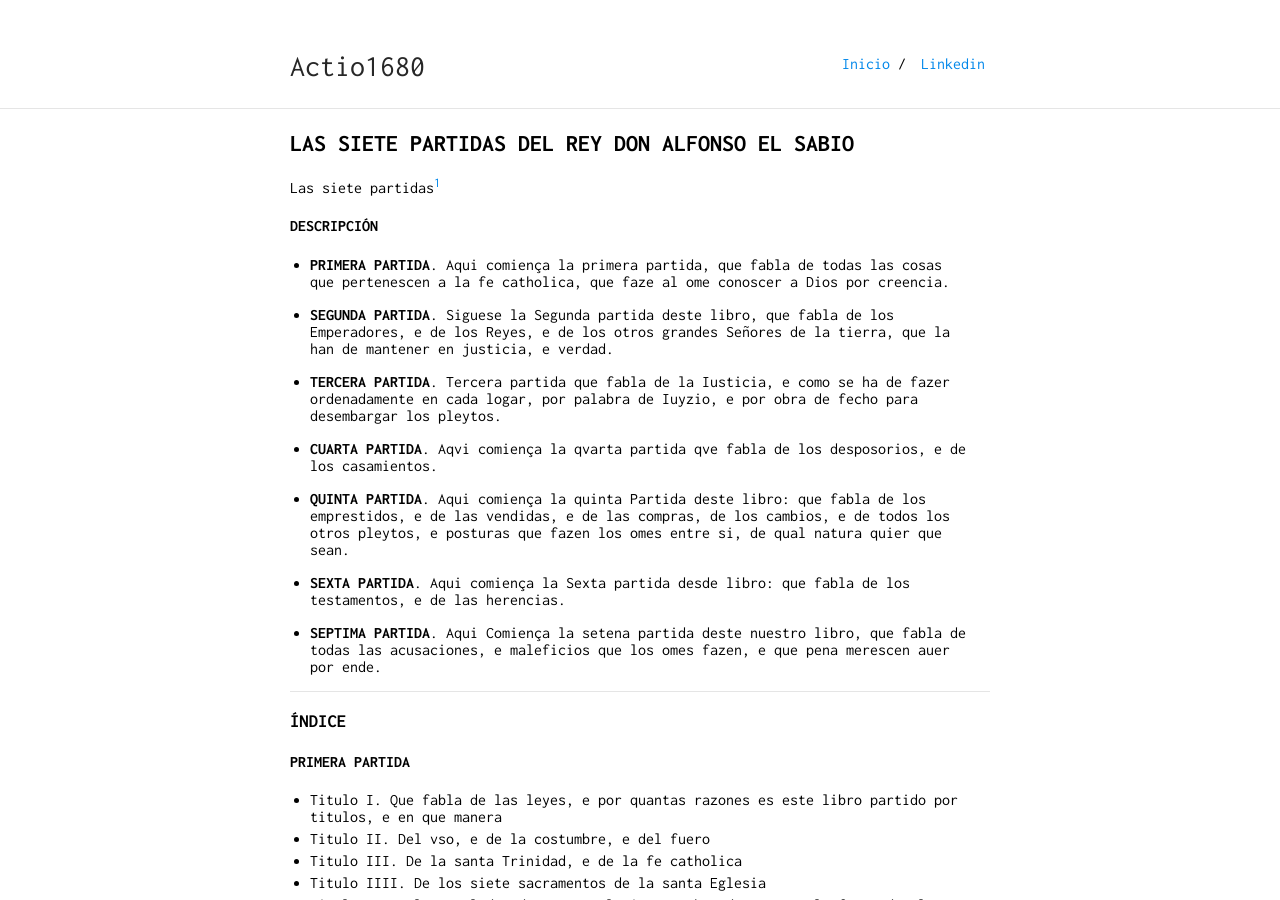
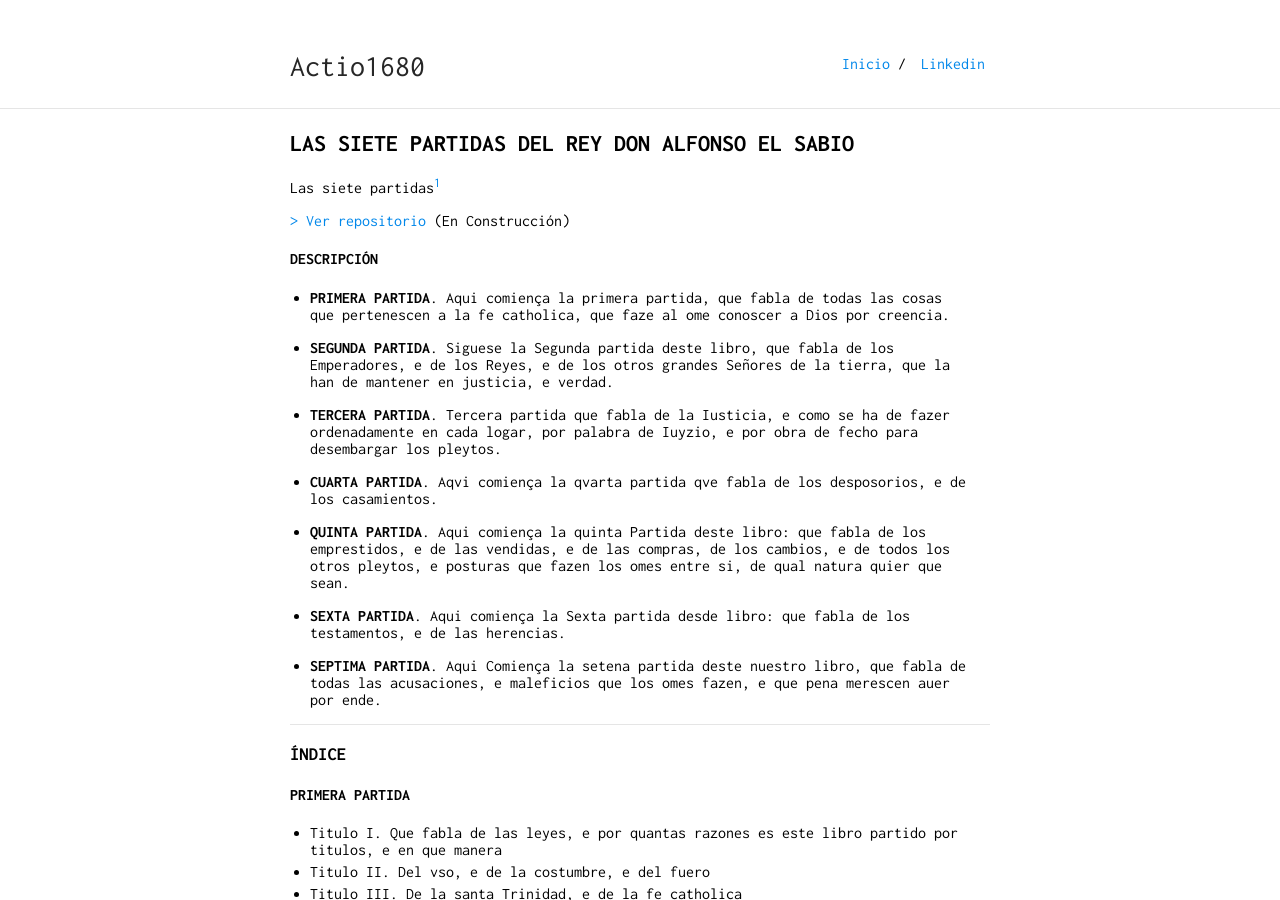
Before and after one commit to actio1680/actio1680.github.io, a Jekyll site: the page built from paginas/sietepartidas.md, in a window 1280 px wide and 900 px high. Built offline with Jekyll 4.4.1, drawn with Linux system fonts in a browser that asks for light colours; our own code applies the rules of GitHub Pages for plain Markdown files.

Commit message:
Update sietepartidas.md

```diff
--- a/paginas/sietepartidas.md
+++ b/paginas/sietepartidas.md
@@ -3,6 +3,8 @@
 ---
 ## LAS SIETE PARTIDAS DEL REY DON ALFONSO EL SABIO
 Las siete partidas[^1]
+
+[> Ver repositorio](https://github.com/actio1680/Cuerpos-legales-Monarquia-Hispanica/tree/main/Recopilacion-leyes-indias-1680) (En Construcción)
 
 #### DESCRIPCIÓN
 - **PRIMERA PARTIDA**. Aqui comiença la primera partida, que fabla de todas las cosas que pertenescen a la fe catholica, que faze al ome conoscer a Dios por creencia.
```
